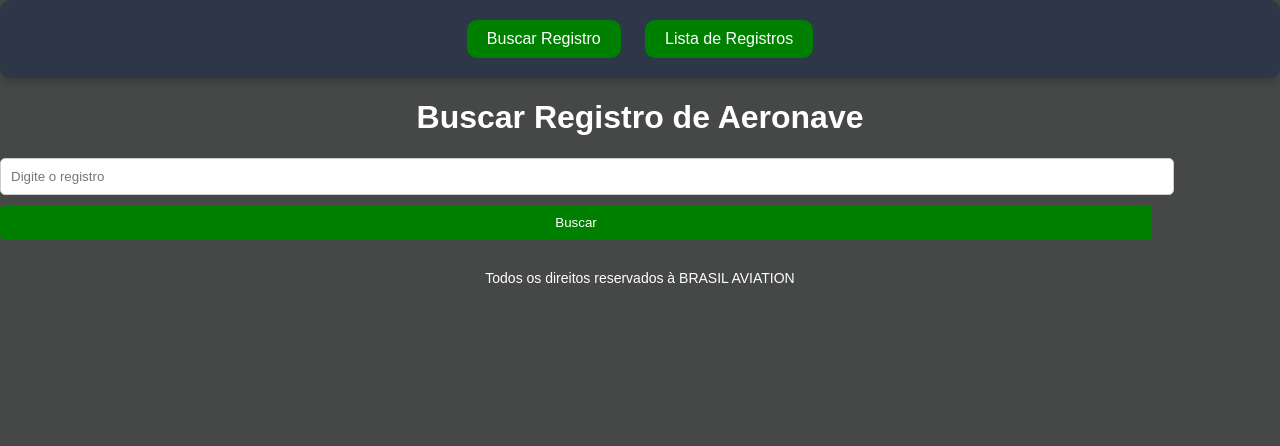
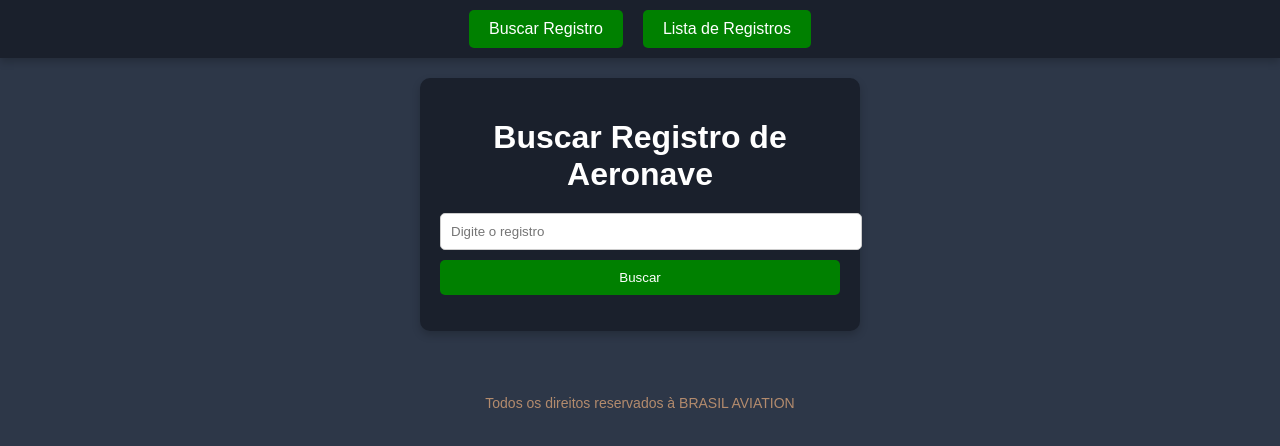
Before and after one commit to miguelbsdc/identificar-imagens, a plain HTML site: page index.html in a window 1280 px wide. Drawn offline with Linux system fonts and the light colour scheme.

Commit message:
Update index.html

```diff
--- a/index.html
+++ b/index.html
@@ -7,44 +7,49 @@
     <style>
         body {
             font-family: Arial, sans-serif;
-            background-color: #464847;
-            color: #fff;
-            text-align: center;
+            background-color: #2D3748;
+            color: #FFFFFF;
             margin: 0;
             padding: 0;
+            display: flex;
+            flex-direction: column;
+            align-items: center;
         }
         h1, h2 {
             color: #FFFFFF;
+            margin-bottom: 20px;
         }
         #menu {
-            background-color: #2D3748;
-            padding: 10px;
-            border-radius: 10px;
+            width: 100%;
+            background-color: #1A202C;
+            padding: 10px 0;
+            display: flex;
+            justify-content: center;
             box-shadow: 0 4px 8px rgba(0, 0, 0, 0.2);
         }
         a {
-            display: inline-block;
-            margin: 10px;
+            margin: 0 10px;
             padding: 10px 20px;
             background-color: #008000;
             color: white;
             text-decoration: none;
-            border-radius: 10px;
+            border-radius: 5px;
         }
         a:hover {
-            background-color: #B38b6d;
+            background-color: #B38B6D;
         }
-        #container {
-            display: none;
-            background: #2D3748;
+        .container {
+            background: #1A202C;
             padding: 20px;
             border-radius: 10px;
             box-shadow: 0 4px 8px rgba(0, 0, 0, 0.2);
-            width: 300px;
-            margin: 20px auto;
+            margin: 20px 0;
+            width: 90%;
+            max-width: 400px;
+            text-align: center;
         }
         input, button {
-            width: 90%;
+            width: 100%;
             padding: 10px;
             margin: 10px 0;
             border-radius: 5px;
@@ -60,13 +65,18 @@
             cursor: pointer;
         }
         button:hover {
-            background-color: #B38b6d;
+            background-color: #B38B6D;
         }
         .error {
             color: red;
         }
         .success {
             color: green;
+        }
+        #listaRegistros {
+            margin: 0;
+            padding: 0;
+            list-style: none;
         }
         #listaRegistros li {
             margin: 5px 0;
@@ -80,11 +90,21 @@
         }
         #listaRegistros button {
             background-color: #dc3545;
+            color: white;
+            border: none;
+            padding: 5px 10px;
+            border-radius: 5px;
             cursor: pointer;
+        }
+        #listaRegistros button:hover {
+            background-color: #b02a37;
         }
         #rodape {
             margin-top: 30px;
             font-size: 14px;
+            text-align: center;
+            width: 100%;
+            color: #B38B6D;
         }
     </style>
 </head>
@@ -96,7 +116,7 @@
     </div>
 
     <!-- Aba de Pesquisa -->
-    <div id="pesquisa" class="container" style="display: block;">
+    <div id="pesquisa" class="container">
         <h1>Buscar Registro de Aeronave</h1>
         <input type="text" id="inputRegistro" placeholder="Digite o registro">
         <button onclick="buscarRegistro()">Buscar</button>
```
